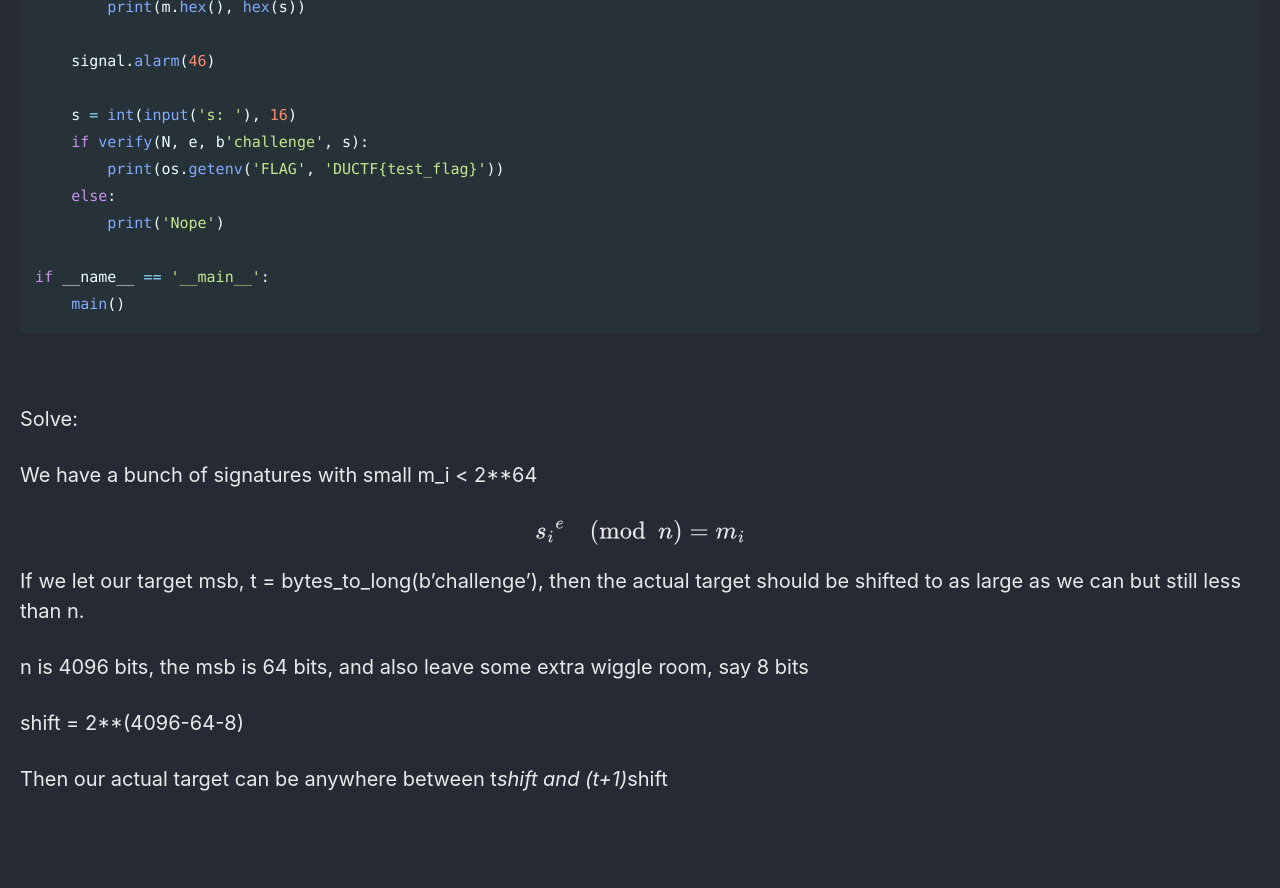
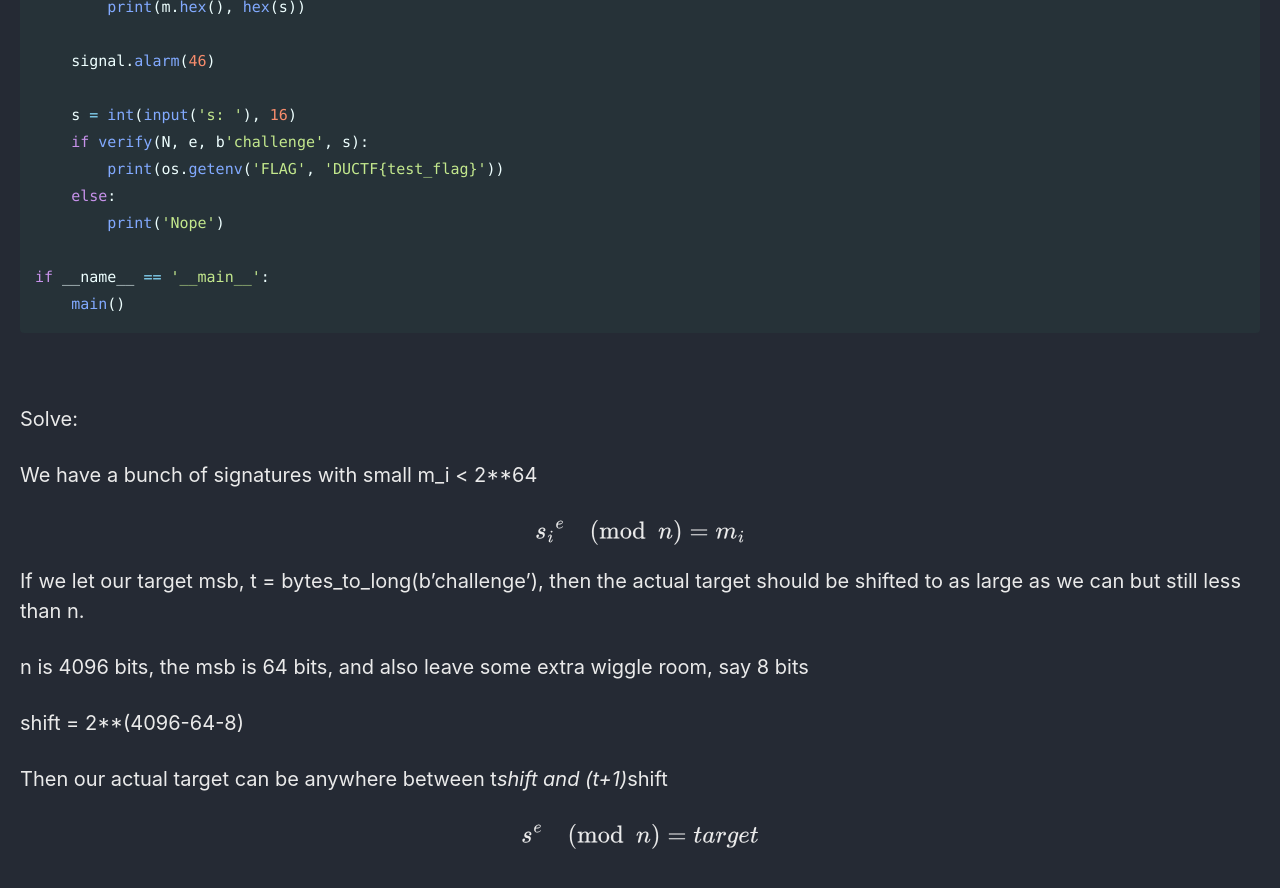
Before and after one commit to Connor-McCartney/Connor-McCartney.github.io, a Jekyll site: the page built from _pages/cryptography/other/DUCTF-2025.md, in a window 1280 px wide and 900 px high, scrolled down 8051 px. Shown: the top 888 px of the window. Built offline with Jekyll 4.4.1, drawn with Linux system fonts in a browser that asks for light colours; cached includes are drawn as plain includes; before the commit the page ends 8901 px from its top, so only the background shows below that.

Commit message:
Update DUCTF-2025.md

```diff
--- a/_pages/cryptography/other/DUCTF-2025.md
+++ b/_pages/cryptography/other/DUCTF-2025.md
@@ -333,3 +333,5 @@ n is 4096 bits, the msb is 64 bits, and also leave some extra wiggle room, say 8
 shift = 2**(4096-64-8)
 
 Then our actual target can be anywhere between t*shift and (t+1)*shift
+
+$$s^e \pmod n = target$$
```
